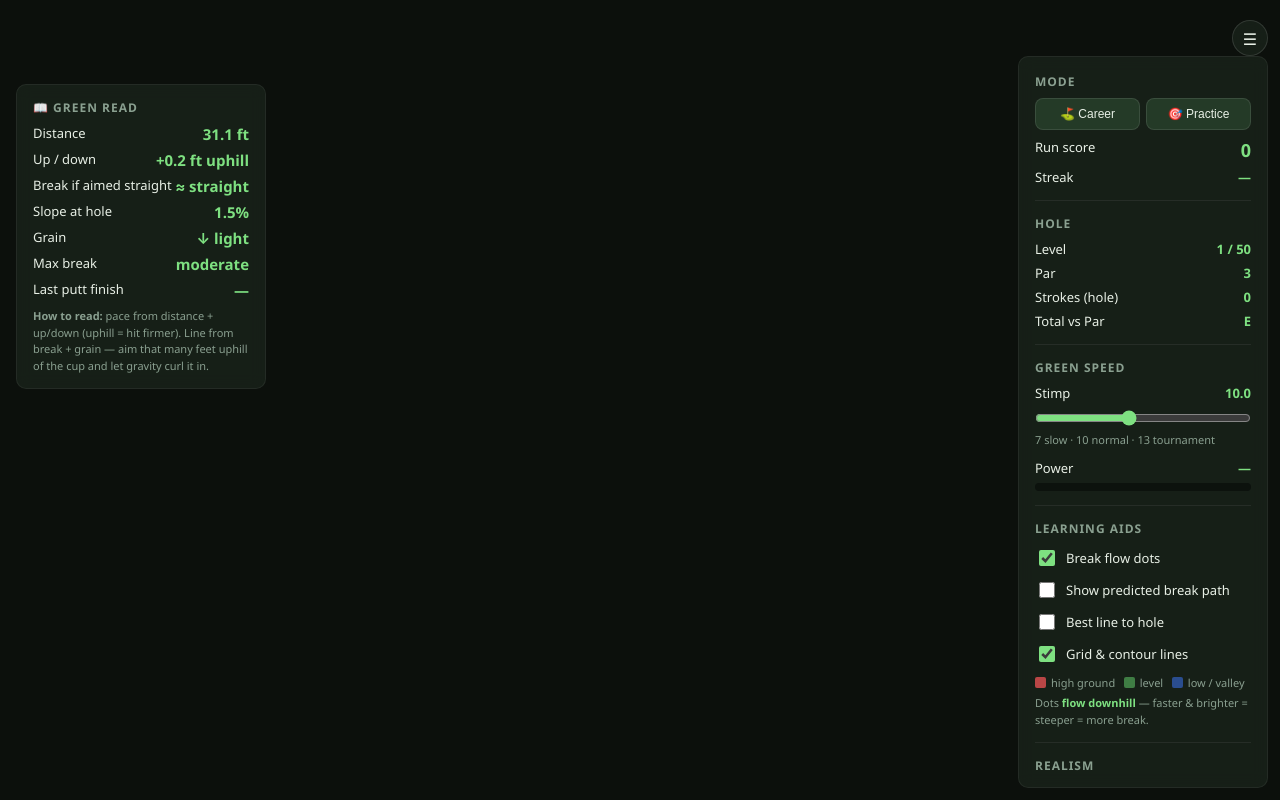
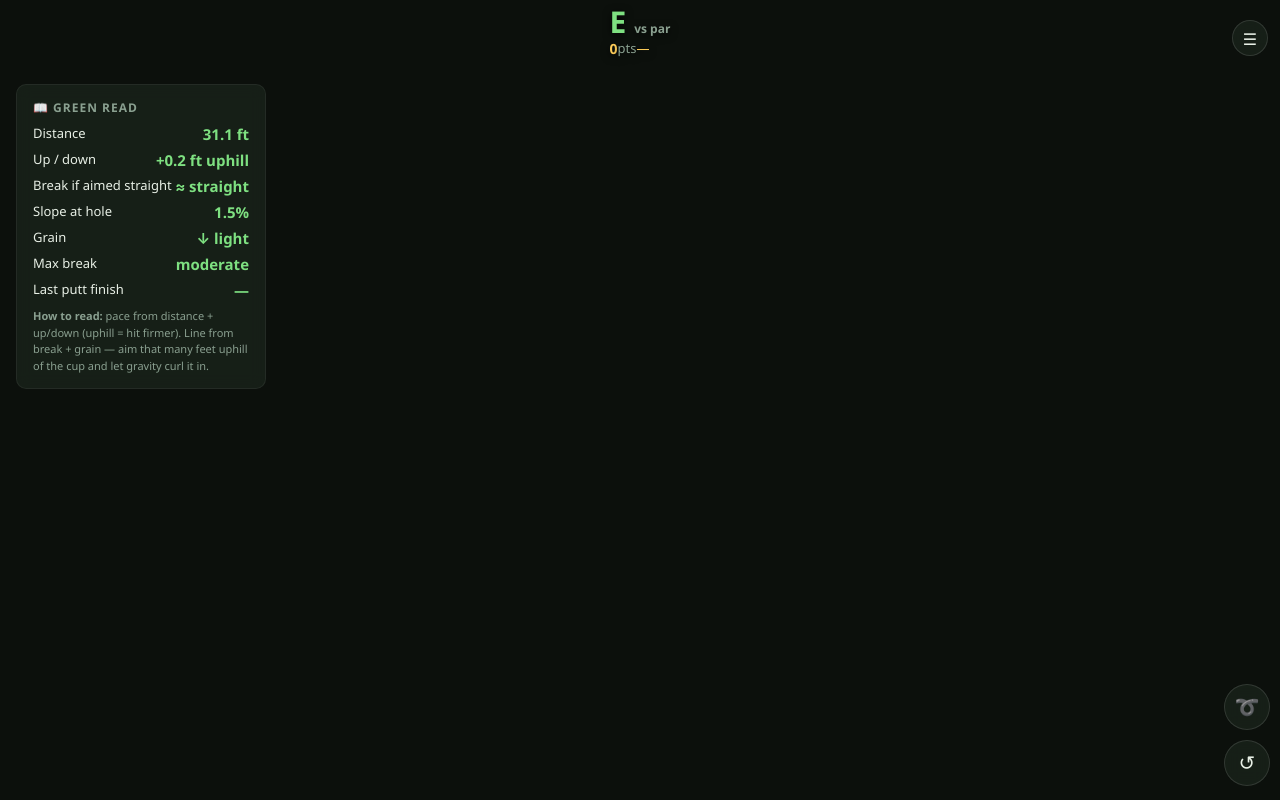
Before and after one commit to rivenme/green-reader, a plain HTML site: page 3d.html in a window 1280 px wide. Drawn offline with nearby package versions, Linux system fonts and the light colour scheme.

Commit message:
Career HUD: collapsed panel default, top vs-par/run-score, quick buttons

```diff
--- a/3d.html
+++ b/3d.html
@@ -62,7 +62,16 @@
   .modeTab.active{ background:#2f6f36; border-color:var(--accent); }
   .careerOnly{ display:none; }
   body.careerMode .careerOnly{ display:flex; }
-  #runScore{ font-size:18px; }
+  #topHud{
+    position:fixed; top:6px; left:50%; transform:translateX(-50%); z-index:11;
+    text-align:center; pointer-events:none; text-shadow:0 2px 8px rgba(0,0,0,.85);
+    font-variant-numeric:tabular-nums;
+  }
+  #topHud .vspar{ font-size:30px; font-weight:800; color:var(--accent); line-height:1.05; }
+  #topHud .vspar small{ font-size:12px; color:var(--muted); font-weight:600; }
+  #topHud .runline{ font-size:13px; color:var(--muted); margin-top:1px; }
+  #topHud .runline b{ color:#ffce5a; font-size:14px; }
+  #topHud .runline .stk{ color:#ffce5a; }
   #fx{ position:fixed; inset:0; z-index:9; pointer-events:none; }
   #bigText{
     position:fixed; top:38%; left:50%; transform:translate(-50%,-50%) scale(1);
@@ -97,7 +106,7 @@
   }
   #scoreChip b{color:var(--accent);font-variant-numeric:tabular-nums;}
   #quickBtns{
-    display:none;
+    display:flex;
     position:fixed;right:10px;bottom:calc(14px + env(safe-area-inset-bottom));
     z-index:10;flex-direction:column;gap:10px;
   }
@@ -176,6 +185,10 @@
 <body>
   <canvas id="fx"></canvas>
   <div id="bigText"></div>
+  <div id="topHud">
+    <div class="vspar"><span id="hudVsPar">E</span> <small>vs par</small></div>
+    <div class="runline careerOnly"><b id="runScore">0</b> pts <span class="stk" id="runStreak">—</span></div>
+  </div>
   <div class="stage" id="stage">
     <div class="msg" id="msg" style="display:none"><div id="msgText"></div></div>
   </div>
@@ -219,8 +232,6 @@
         <button class="modeTab" id="btnCareer">⛳ Career</button>
         <button class="modeTab" id="btnPractice">🎯 Practice</button>
       </div>
-      <div class="row careerOnly"><span>Run score</span><b id="runScore">0</b></div>
-      <div class="row careerOnly"><span>Streak</span><b id="runStreak">—</b></div>
       <hr/>
       <h2>Hole</h2>
       <div class="row"><span>Level</span><b id="uiLevel">1</b></div>
@@ -1361,6 +1372,7 @@ function updateUI(){
   document.getElementById('uiPar').textContent=level.par;
   document.getElementById('uiStrokes').textContent=strokes;
   document.getElementById('uiTotal').textContent=fmtVsPar(totalVsPar);
+  document.getElementById('hudVsPar').textContent=fmtVsPar(totalVsPar);
   // compact score chip (visible on phones)
   document.getElementById('scLevel').textContent=LV+'/50';
   document.getElementById('scPar').textContent=level.par;
@@ -1529,13 +1541,12 @@ const isPhone=()=>window.innerWidth<760;
 function togglePanels(){
   const hide=!panelEl.classList.contains('hidden');
   panelEl.classList.toggle('hidden', hide);
-  // on phones the compact read card stays up; ☰ only drives the bottom sheet.
-  // Quick buttons make way for the sheet (their controls live there too).
-  if(!isPhone()) readCardEl.classList.toggle('hidden', hide);
+  // ☰ only opens/closes the control panel; the green-read card stays up.
+  // On phones the floating quick buttons make way for the open bottom sheet.
   document.getElementById('quickBtns').style.display = !hide && isPhone() ? 'none' : '';
 }
 document.getElementById('panelToggle').onclick=togglePanels;
-if(isPhone()) panelEl.classList.add('hidden');   // open with a clean green on mobile
+panelEl.classList.add('hidden');   // control panel starts collapsed — tap ☰ to open
 
 // phone quick buttons: retry + best-line toggle without opening the sheet
 document.getElementById('qbRetry').onclick=()=>replayLevel();
```
